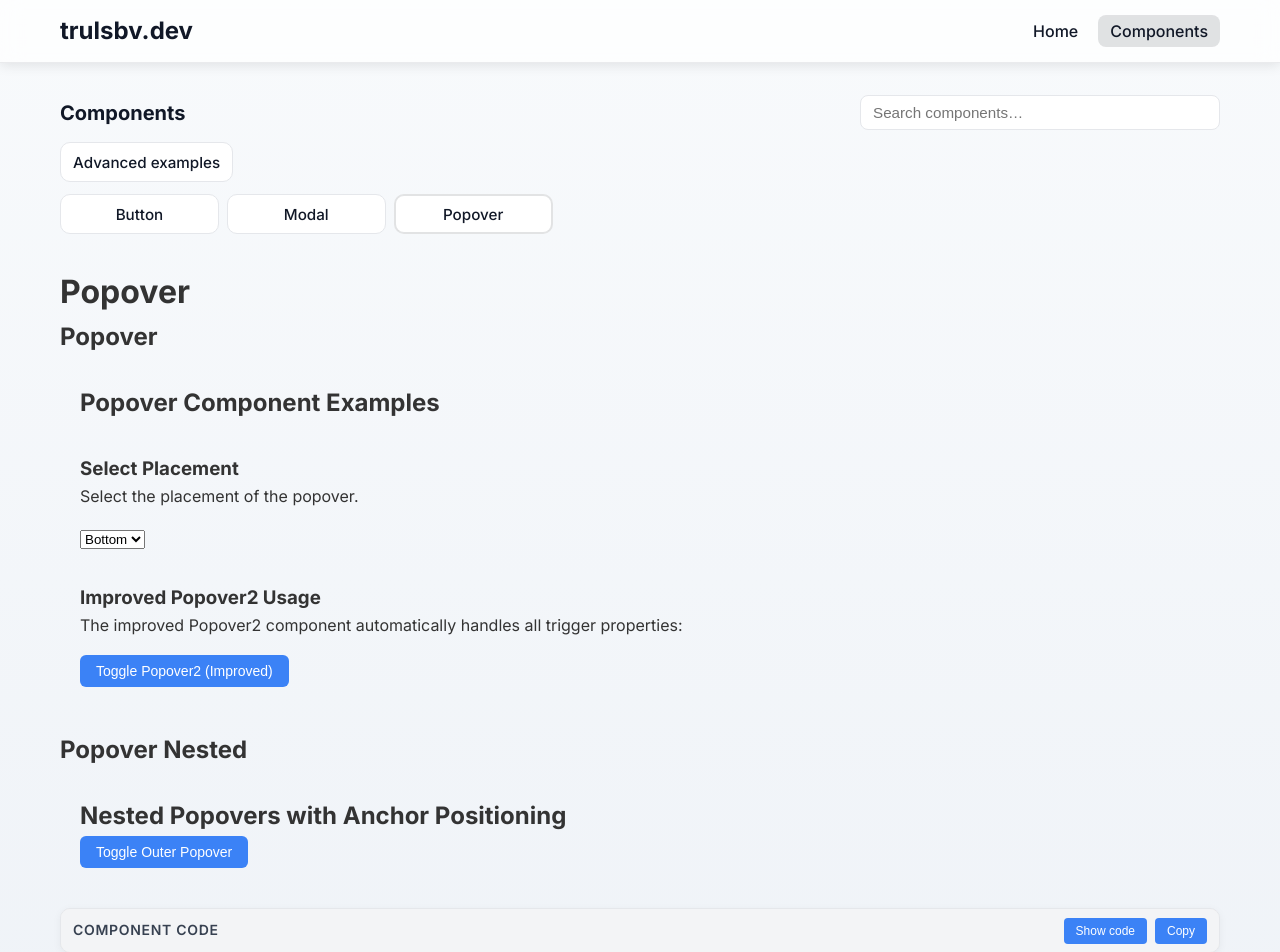
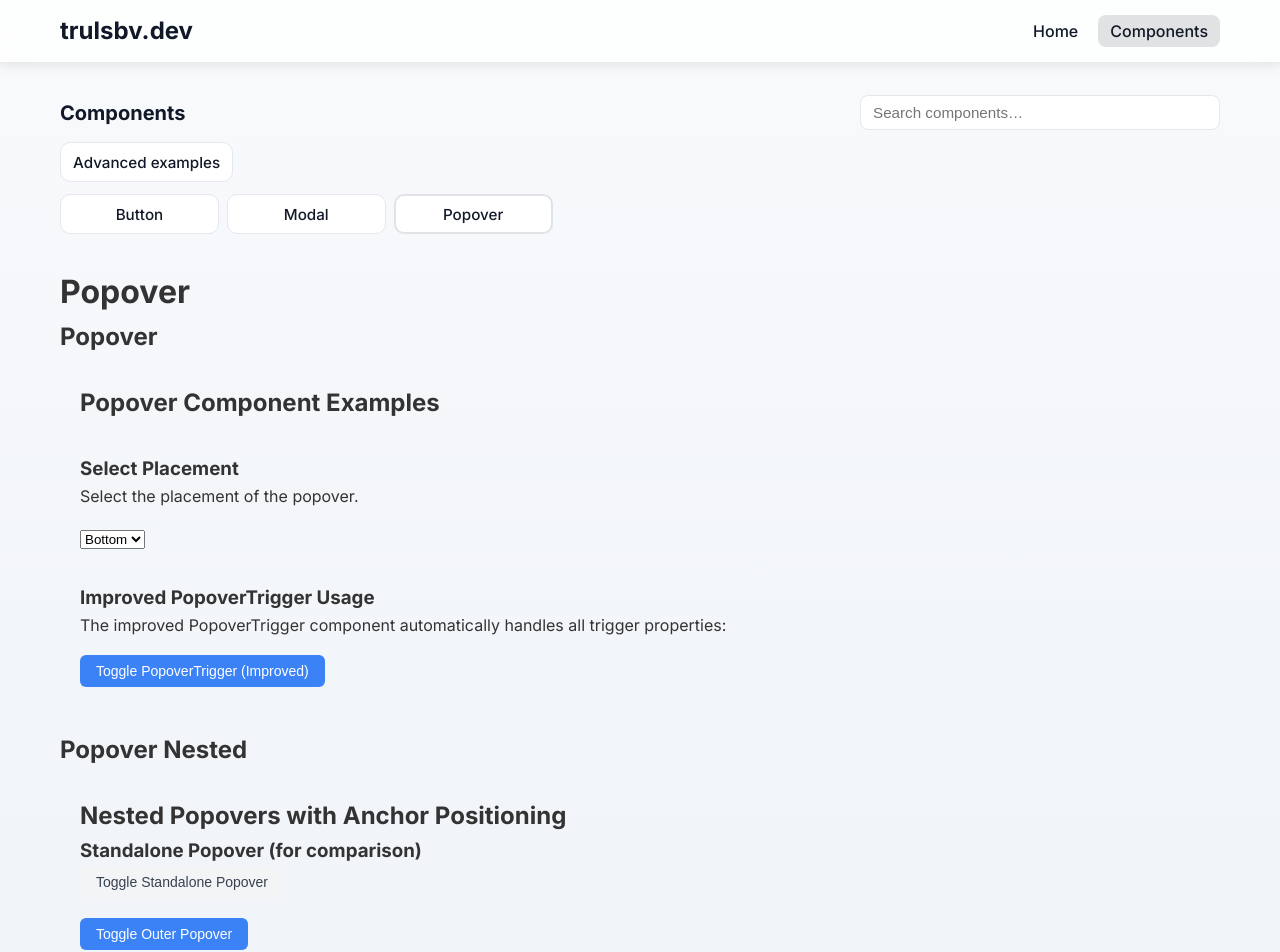
Before and after one commit to trulsbv/trulsbv.github.io, a React (Vite) app: page /components/popover in a window 1280 px wide. Shown: the top 952 px of the page. Built offline with nearby package versions, Linux system fonts and the light colour scheme.

Commit message:
Update nested popovers

```diff
--- a/src/components/Popover/story/PopoverExample.tsx
+++ b/src/components/Popover/story/PopoverExample.tsx
@@ -19,8 +19,10 @@ export const PopoverExample = () => {
 
       <select
         value={placement}
-        onChange={(e) =>
-          setPlacement(e.target.value as "top" | "bottom" | "left" | "right")
+        onChange={(event) =>
+          setPlacement(
+            event.target.value as "top" | "bottom" | "left" | "right"
+          )
         }
       >
         <option value="top">Top</option>
@@ -30,16 +32,16 @@ export const PopoverExample = () => {
       </select>
 
       <div style={{ marginTop: 32 }}>
-        <h3>Improved Popover2 Usage</h3>
+        <h3>Improved PopoverTrigger Usage</h3>
         <p style={{ marginBottom: 16 }}>
-          The improved Popover2 component automatically handles all trigger
-          properties:
+          The improved PopoverTrigger component automatically handles all
+          trigger properties:
         </p>
         <PopoverTrigger
           isOpen={open}
           onClose={() => setOpen(false)}
           placement={placement}
-          id="example-popover2"
+          id="example-popover-trigger"
           content={
             <div style={{ padding: "12px" }}>
               <div
@@ -50,7 +52,7 @@ export const PopoverExample = () => {
                   marginBottom: 8,
                 }}
               >
-                <strong>Improved Popover2</strong>
+                <strong>Improved PopoverTrigger</strong>
                 <button
                   onClick={() => setOpen(false)}
                   aria-label="Close popover"
@@ -64,7 +66,7 @@ export const PopoverExample = () => {
                 </button>
               </div>
               <div style={{ color: "#374151", lineHeight: 1.5 }}>
-                This uses the improved Popover2 component with:
+                This uses the improved PopoverTrigger component with:
                 <br />
                 • Automatic ARIA attributes
                 <br />
@@ -75,9 +77,9 @@ export const PopoverExample = () => {
 
               <select
                 value={placement}
-                onChange={(e) =>
+                onChange={(event) =>
                   setPlacement(
-                    e.target.value as "top" | "bottom" | "left" | "right"
+                    event.target.value as "top" | "bottom" | "left" | "right"
                   )
                 }
               >
@@ -90,7 +92,7 @@ export const PopoverExample = () => {
           }
         >
           <Button variant="primary" onClick={() => setOpen((v) => !v)}>
-            Toggle Popover2 (Improved)
+            Toggle PopoverTrigger (Improved)
           </Button>
         </PopoverTrigger>
       </div>
--- a/src/components/Popover/story/PopoverNestedExample.tsx
+++ b/src/components/Popover/story/PopoverNestedExample.tsx
@@ -1,47 +1,53 @@
-import { useRef, useState, useEffect } from "react";
+import { useState } from "react";
 import { Button } from "../../Button/Button";
-import { Popover } from "../Popover";
+import { PopoverTrigger } from "../Popover";
 
 export const PopoverNestedExample = () => {
   const [outerOpen, setOuterOpen] = useState(false);
   const [innerOpen, setInnerOpen] = useState(false);
-  const outerAnchorRef = useRef<HTMLButtonElement>(null);
-  const innerAnchorRef = useRef<HTMLButtonElement>(null);
-
-  // Set anchor-name on the button elements
-  useEffect(() => {
-    if (outerAnchorRef.current) {
-      outerAnchorRef.current.style.setProperty(
-        "anchor-name",
-        "--outer-trigger"
-      );
-    }
-  }, []);
-
-  useEffect(() => {
-    if (innerAnchorRef.current) {
-      innerAnchorRef.current.style.setProperty(
-        "anchor-name",
-        "--inner-trigger"
-      );
-    }
-  }, []);
+  const [standaloneOpen, setStandaloneOpen] = useState(false);
 
   return (
     <div style={{ padding: 20 }}>
       <h2>Nested Popovers with Anchor Positioning</h2>
+
+      {/* Standalone popover for comparison */}
+      <div style={{ marginBottom: 20 }}>
+        <h3>Standalone Popover (for comparison)</h3>
+        <PopoverTrigger
+          isOpen={standaloneOpen}
+          onClose={() => setStandaloneOpen(false)}
+          id="standalone-popover"
+          placement="right"
+          content={
+            <div
+              style={{
+                background: "white",
+                border: "1px solid #e5e7eb",
+                padding: 12,
+                borderRadius: 8,
+                boxShadow: "0 10px 25px rgba(0,0,0,0.18)",
+                minWidth: 200,
+              }}
+            >
+              <strong>Standalone popover</strong>
+              <div style={{ marginTop: 8, color: "#374151" }}>
+                This should position correctly to the right.
+              </div>
+              <button onClick={() => setStandaloneOpen(false)}>Close</button>
+            </div>
+          }
+        >
           <Button
-        ref={outerAnchorRef}
-        variant="primary"
-        onClick={() => setOuterOpen((v) => !v)}
-        aria-haspopup="dialog"
-        aria-expanded={outerOpen}
-        popoverTarget="outer-popover"
+            variant="secondary"
+            onClick={() => setStandaloneOpen((v) => !v)}
           >
-        Toggle Outer Popover
+            Toggle Standalone Popover
           </Button>
+        </PopoverTrigger>
+      </div>
 
-      <Popover
+      <PopoverTrigger
         isOpen={outerOpen}
         onClose={() => {
           setOuterOpen(false);
@@ -49,8 +55,7 @@ export const PopoverNestedExample = () => {
         }}
         id="outer-popover"
         placement="bottom"
-        anchorId="outer-trigger"
-      >
+        content={
           <div
             style={{
               background: "white",
@@ -59,6 +64,7 @@ export const PopoverNestedExample = () => {
               borderRadius: 8,
               boxShadow: "0 10px 25px rgba(0,0,0,0.12)",
               minWidth: 260,
+              position: "static",
             }}
           >
             <div
@@ -83,25 +89,13 @@ export const PopoverNestedExample = () => {
               </button>
             </div>
             <p style={{ marginTop: 0 }}>Open another popover from here:</p>
-          <Button
-            ref={innerAnchorRef}
-            variant="secondary"
-            onClick={() => setInnerOpen((v) => !v)}
-            aria-haspopup="dialog"
-            aria-expanded={innerOpen}
-            popoverTarget="inner-popover"
-          >
-            Toggle Inner Popover
-          </Button>
 
-          {/* Render the inner popover inside the outer popover's content */}
-          <Popover
+            <PopoverTrigger
               isOpen={innerOpen}
               onClose={() => setInnerOpen(false)}
               id="inner-popover"
               placement="right"
-            anchorId="inner-trigger"
-          >
+              content={
                 <div
                   style={{
                     background: "white",
@@ -122,9 +116,19 @@ export const PopoverNestedExample = () => {
                   </div>
                   <button onClick={() => setInnerOpen(false)}>Close</button>
                 </div>
-          </Popover>
+              }
+            >
+              <Button variant="primary" onClick={() => setInnerOpen((v) => !v)}>
+                Toggle Inner Popover
+              </Button>
+            </PopoverTrigger>
           </div>
-      </Popover>
+        }
+      >
+        <Button variant="primary" onClick={() => setOuterOpen((v) => !v)}>
+          Toggle Outer Popover
+        </Button>
+      </PopoverTrigger>
     </div>
   );
 };
```
Lines whose indentation alone changed are shown as unchanged.
